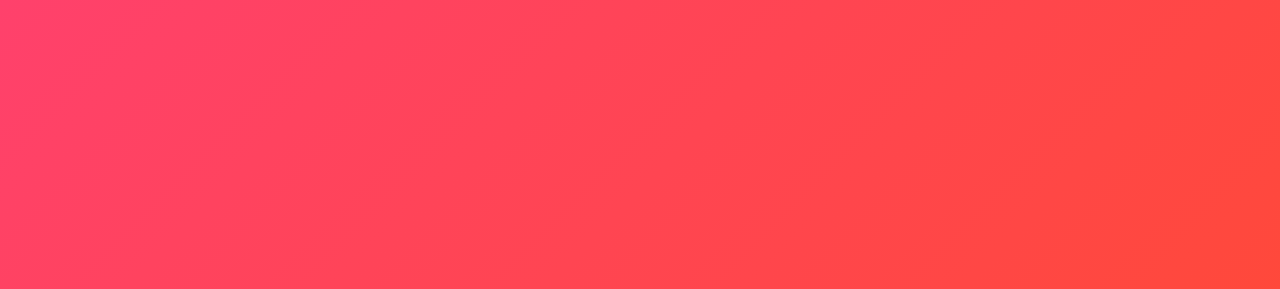
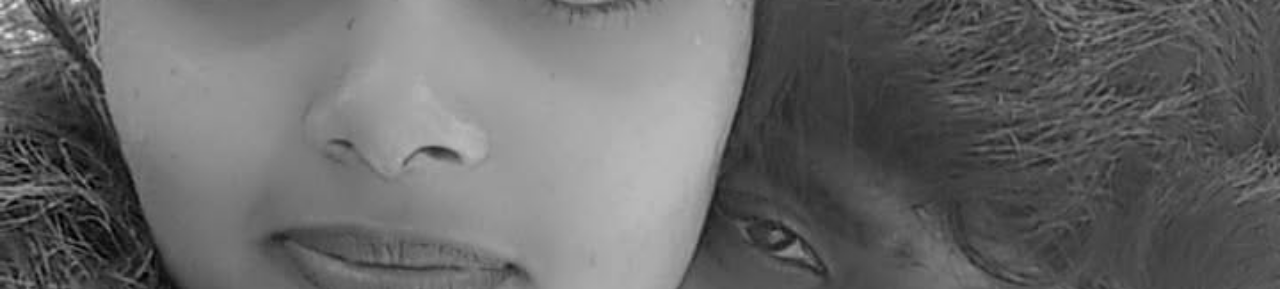
Before and after one commit to ruthra000/Love, a plain HTML site: page index.html in a window 1280 px wide. Shown: the top 289 px of the page. Drawn offline with Linux system fonts and the light colour scheme.

Commit message:
Update index.html

```diff
--- a/index.html
+++ b/index.html
@@ -64,16 +64,35 @@ img{
   to{transform:scale(1.1);}
 }
 
+/* FINAL SCREEN FULL BACKGROUND */
+#final{
+  position:fixed;
+  top:0;
+  left:0;
+  width:100%;
+  height:100%;
+  background-image:url("IMG-20260108-WA0012.jpg"); /* 🔥 your couple pic */
+  background-size:cover;
+  background-position:center;
+  display:flex;
+  justify-content:center;
+  align-items:center;
+  flex-direction:column;
+  z-index:20;
+}
+
 .bigLove{
   font-size:35px;
   animation:zoom 1.5s infinite alternate;
+  color:white;
+  text-shadow:2px 2px 15px black;
 }
 </style>
 </head>
 
 <body>
 
-<!-- 🔐 PASSWORD -->
+<!-- PASSWORD -->
 <div class="container" id="lock">
   <h2>🔐 Enter Secret Password</h2>
   <input type="password" id="pass" placeholder="Enter password">
@@ -81,13 +100,13 @@ img{
   <button onclick="checkPass()">Unlock ❤️</button>
 </div>
 
-<!-- 💌 LOVE LETTER -->
+<!-- LOVE LETTER -->
 <div class="container hidden" id="letter">
   <h2 id="typing"></h2>
   <button onclick="goProposal()">Continue 💖</button>
 </div>
 
-<!-- 💍 PROPOSAL -->
+<!-- PROPOSAL -->
 <div class="container hidden" id="proposal">
   <img id="slide" src="IMG-20251210-WA0006.jpg">
   <h2>Will you be mine forever? 💍</h2>
@@ -95,8 +114,8 @@ img{
   <button class="no" id="noBtn" onmouseover="moveNo()">NO 😜</button>
 </div>
 
-<!-- 💖 FINAL SCREEN -->
-<div class="container hidden" id="final">
+<!-- FINAL SCREEN -->
+<div class="hidden" id="final">
   <h1 class="bigLove">I LOVE YOU SO MUCH ❤️</h1>
 </div>
 
@@ -154,7 +173,7 @@ function moveNo(){
   btn.style.left=Math.random()*80+"%";
 }
 
-/* FINAL LOVE */
+/* FINAL SCREEN */
 function finalLove(){
   document.getElementById("proposal").classList.add("hidden");
   document.getElementById("final").classList.remove("hidden");
```
